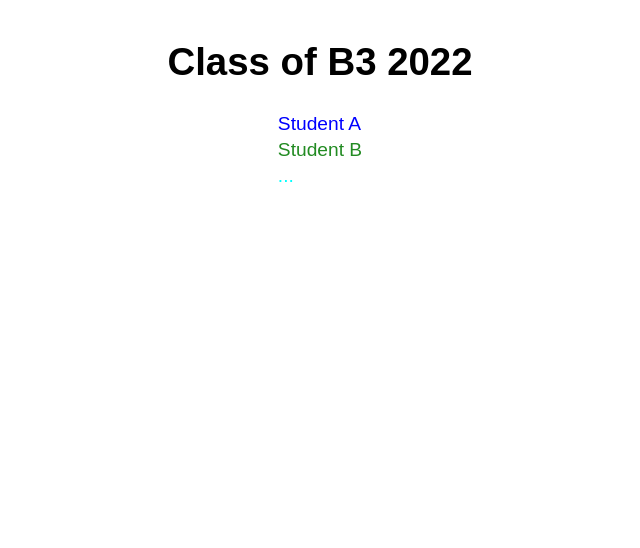
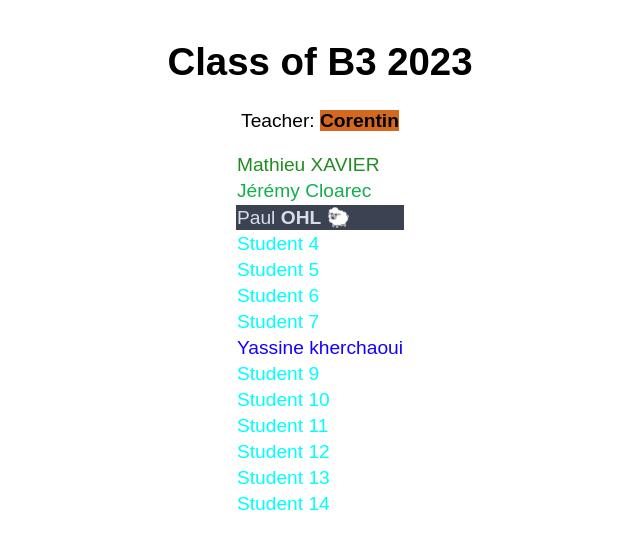
Before and after one commit to yassinnee/mds-github-exercise, a plain HTML site: page index.html in a window 1280 px wide. Shown: the whole page, without its empty margins (320-960 px from the left). Drawn offline with Linux system fonts and the light colour scheme.

Commit message:
bonneversion

```diff
--- a/index.html
+++ b/index.html
@@ -4,22 +4,57 @@
     <meta charset="UTF-8">
     <meta http-equiv="X-UA-Compatible" content="IE=edge">
     <meta name="viewport" content="width=device-width, initial-scale=1.0">
-    <title>Class of B3 2022</title>
+    <title>Class of B3 2023</title>
 </head>
 <body style="font-size:larger;">
     <div style="margin: auto; max-width: 500px; font-family: Arial, Helvetica, sans-serif;">
-        <h1 style="margin-top: 40px; text-align: center;">Class of B3 2022</h1>
-
+        <h1 style="margin-top: 40px; text-align: center;">Class of B3 2023</h1>
+        <p style="text-align: center;">
+            Teacher: <b style="background-color: chocolate;">Corentin</b>
+        </p>
         <!-- Colors: https://www.scaler.com/topics/html-color-names/ -->
         <table style="margin: auto;">
             <tr>
-                <td style="color: blue;">Student A</td>
+                <td style="color: forestgreen;">Mathieu XAVIER</td>
             </tr>
             <tr>
-                <td style="color: forestgreen;">Student B</td>
+                <td style="color: rgb(17, 175, 78);">Jérémy Cloarec</td>
             </tr>
             <tr>
-                <td style="color: cyan;">...</td>
+                <td style="background-color: #3b4252; color: #d8dee9;">Paul <b>OHL</b> 🐑</td>
+            </tr>
+            <tr>
+                <td style="color: cyan;">Student 4</td>
+            </tr>
+            <tr>
+                <td style="color: cyan;">Student 5</td>
+            </tr>
+            <tr>
+                <td style="color: cyan;">Student 6</td>
+            </tr>
+            <tr>
+                <td style="color: cyan;">Student 7</td>
+            </tr>
+            <tr>
+                <td style="color: rgb(21, 0, 255);">Yassine kherchaoui</td>
+            </tr>
+            <tr>
+                <td style="color: cyan;">Student 9</td>
+            </tr>
+            <tr>
+                <td style="color: cyan;">Student 10</td>
+            </tr>
+            <tr>
+                <td style="color: cyan;">Student 11</td>
+            </tr>
+            <tr>
+                <td style="color: cyan;">Student 12</td>
+            </tr>
+            <tr>
+                <td style="color: cyan;">Student 13</td>
+            </tr>
+            <tr>
+                <td style="color: cyan;">Student 14</td>
             </tr>
         </table>
     </div>
```
